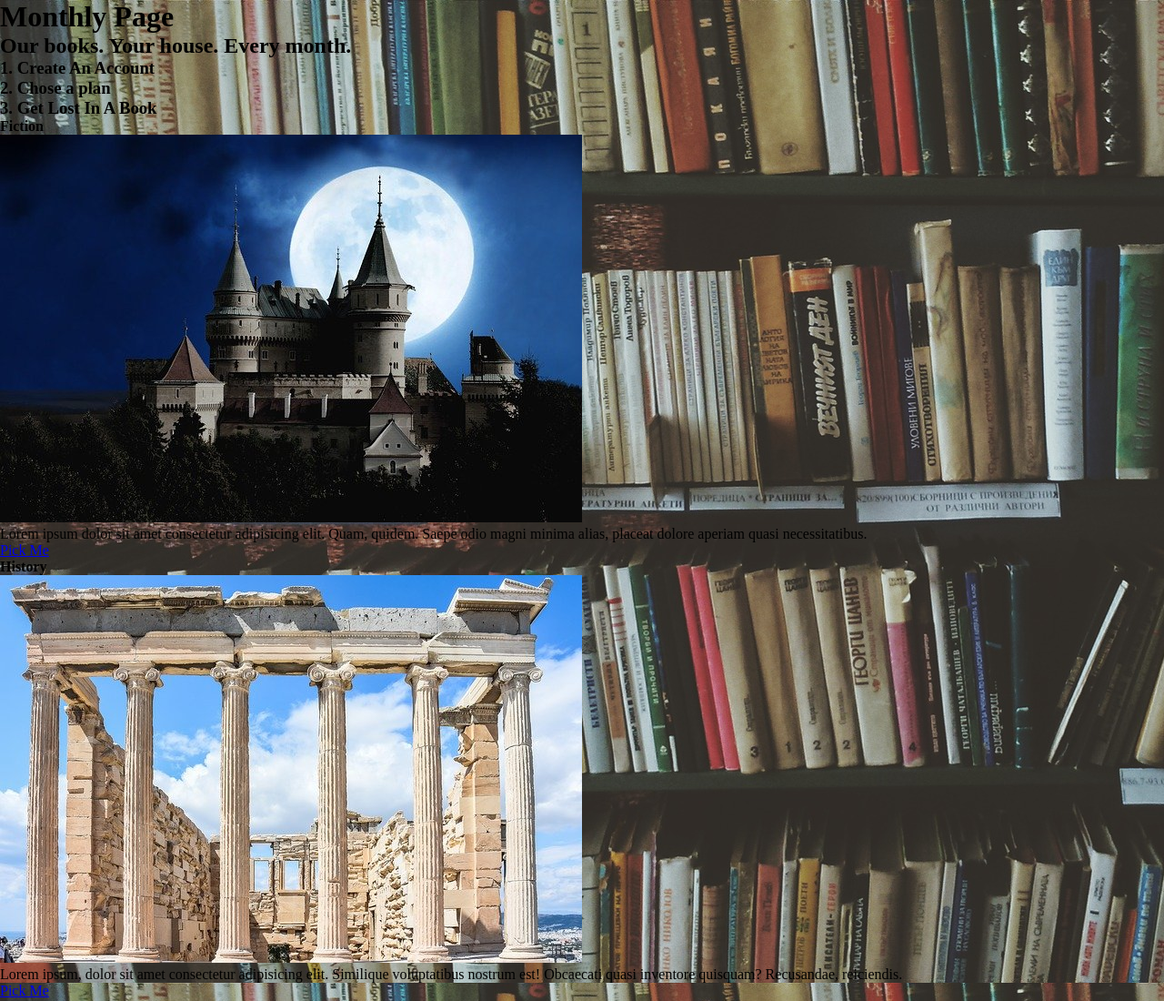
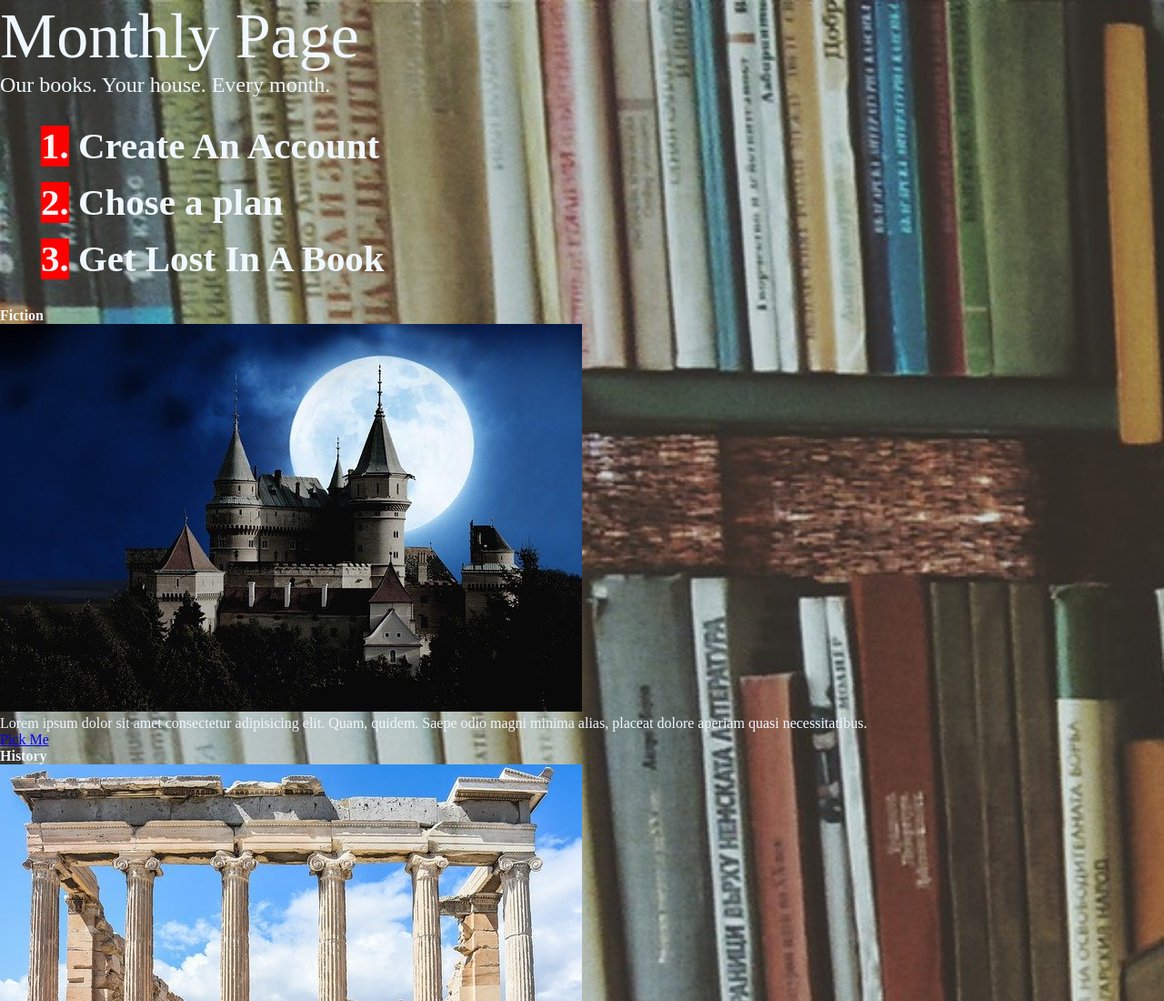
Before and after one commit to kayken000/monthly-page, a plain HTML site: page index.html in a window 1280 px wide. Shown: the top 1100 px of the page at 91% size. Drawn offline with Linux system fonts and the light colour scheme.

Commit message:
another thing

```diff
--- a/css/style.css
+++ b/css/style.css
@@ -20,6 +20,42 @@ body{
   margin: 0;
 }
 #hero{
+  background-color: rgb(45, 155, 192);
   background-image: url("/images/books.jpg");
+  background-size: cover;
   height: 300vh;
+  color: aliceblue;
+
 }
+#sitetext{
+  background-color: black;
+  padding: 25;
+}
+h1{
+  font-size: 70px;
+  font-weight: 400;
+}
+h2{
+  font-weight: 400;
+}
+#steps{
+  align-items: center;
+  margin: 30px;
+  font-size: 35px;
+  max-width: 35%;
+}
+.numb{
+  background-color: red;
+  color: whitesmoke;
+  padding: 0%;
+}
+h3{
+  margin: 15px;
+}
+.item a :hover{
+  background-color: bisque;
+  color: brown;
+}
+img{
+filter: grayscale(10s);
+}
```
